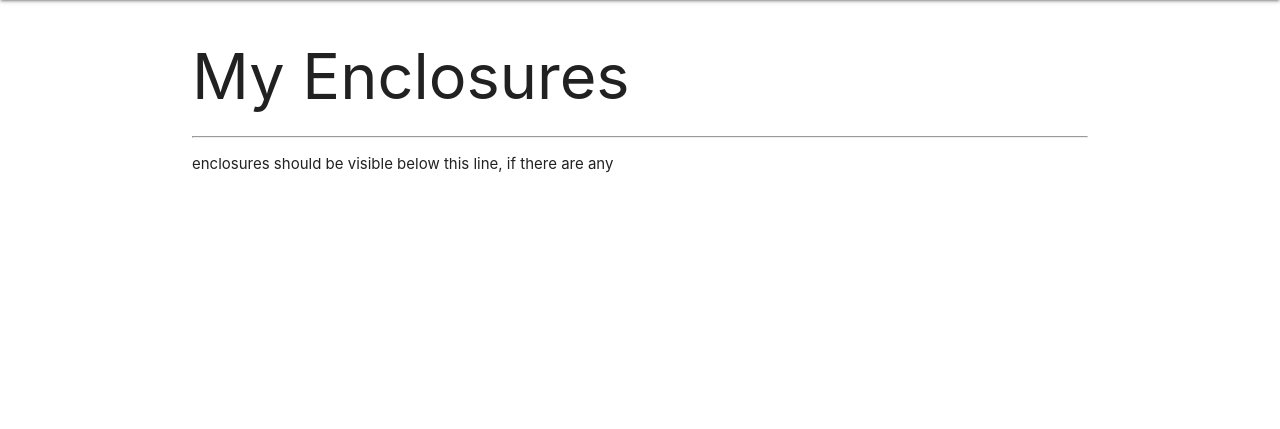
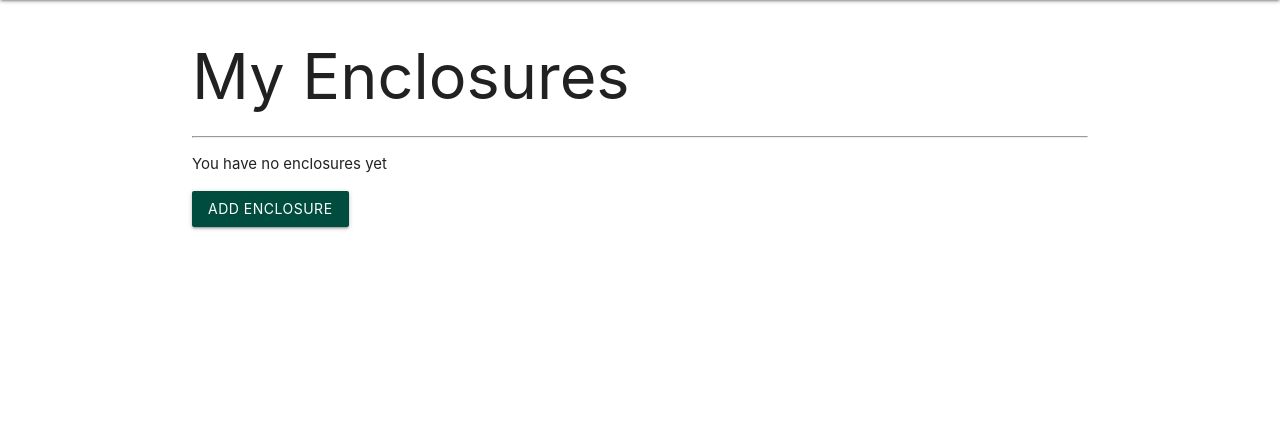
Before and after one commit to emilyaikens/Zooalog, a Django app: page /enclosures/ in a window 1280 px wide. Shown: the part 64-493 px from the top of the page. Run offline with Django 3.2, Linux system fonts and the light colour scheme; the visitor is signed in with stand-in values (Sample User, id 1).

Commit message:
add condititonals to enclosures/index for when user has no enclosures

```diff
--- a/main_app/templates/enclosures/index.html
+++ b/main_app/templates/enclosures/index.html
@@ -5,8 +5,8 @@
 
 <h1>My Enclosures</h1>
 <hr />
-<p>enclosures should be visible below this line, if there are any</p>
-{% for test in tests %}
+{% if test %}
+    {% for test in tests %}
     <a href="{% url 'detail' enclosure.id%}">
     <div class="card">
         <div class="card-content teal-text text-darken-4">
@@ -15,7 +15,11 @@
             <p>Type: {{ enclosure.type }}</p>
         </div>
     </div>
-</a>
-{% endfor %}
+    </a>
+    {% endfor %}
+{% else %}
+    <p>You have no enclosures yet</p>
+    <a href="{% url 'enclosure_create' %}"><button class="btn teal darken-4">Add Enclosure</button></a>
+{% endif %}
 
 {% endblock %}
```
